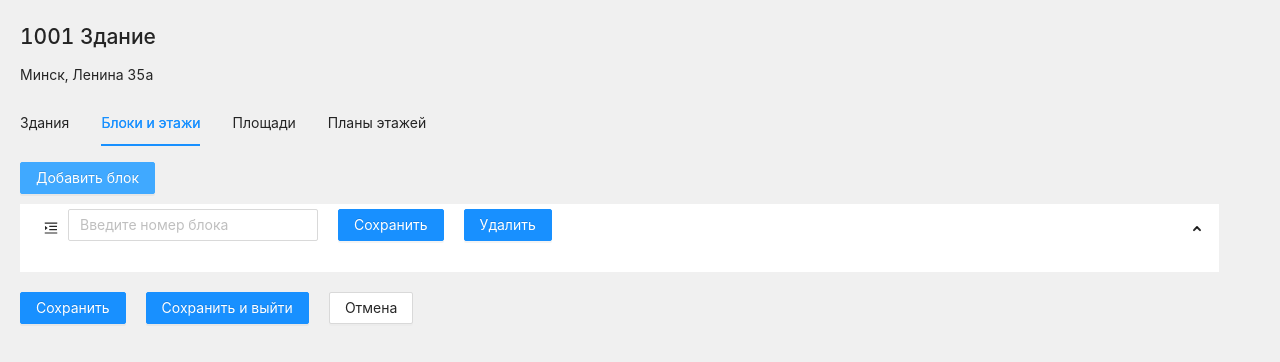
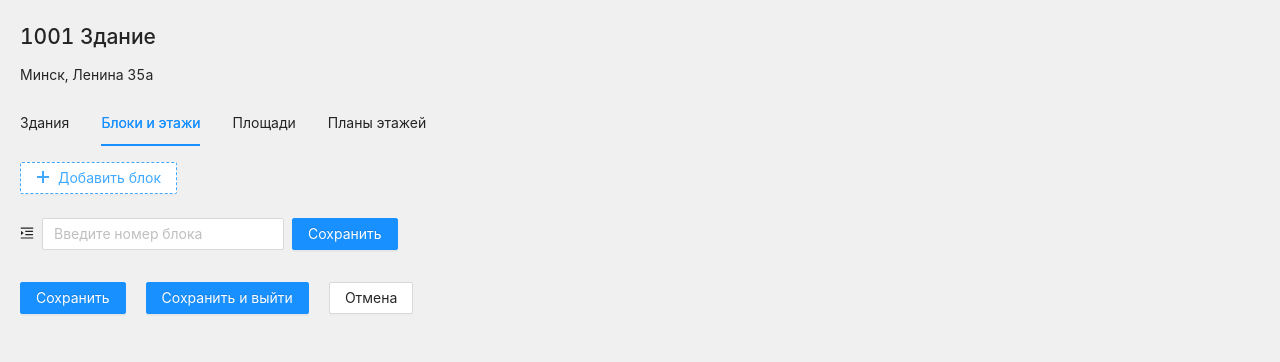
Before and after one commit to enya1407/drawing, a React (Create React App) app: page / in a window 1280 px wide. Both pictures are taken after a click on the button "Добавить блок". Shown: the top 362 px of the page. Built offline with nearby package versions, Linux system fonts and the light colour scheme.

Commit message:
feat: started rewriting from 'menu' to 'list'

```diff
--- a/src/components/BlocksAndFloors/Block/Floor.module.css
+++ b/src/components/BlocksAndFloors/Block/Floor.module.css
@@ -1,6 +1,4 @@
-.subMenu{
-    margin-bottom: 20px;
-}
+
 .button{
 
     margin-left: 20px;
--- a/src/components/BlocksAndFloors/Block/Floor.tsx
+++ b/src/components/BlocksAndFloors/Block/Floor.tsx
@@ -1,11 +1,11 @@
 import React, { useState } from "react";
-import { Button, Input, Menu, Popover } from "antd";
+import { Button, Input, Menu, Popover, Form } from "antd";
 import { MenuUnfoldOutlined } from "@ant-design/icons";
 import style from "./Floor.module.css";
 
 interface EnteredInputType {
-  floorNumber: string | null;
-  initialCost: string | null;
+  floorNumber: string;
+  initialCost: string;
 }
 interface FloorsType {
   id: number;
@@ -26,20 +26,21 @@ interface PropType {
 }
 const Floor = ({ el, blockIndex, floorIndex, block, setBlock }: PropType) => {
   const [enteredInput, setEnteredInput] = useState<EnteredInputType>({
-    floorNumber: null,
-    initialCost: null,
+    floorNumber: "",
+    initialCost: "",
   });
   const [editMode, setEditMode] = useState<boolean>(true);
 
   const enteredInputHandler = (e: any, input: string) => {
-    input === "floorNumber"
-      ? setEnteredInput({ ...enteredInput, floorNumber: e.target.value })
-      : setEnteredInput({ ...enteredInput, initialCost: e.target.value });
+    // input === "floorNumber"
+    //   ? setEnteredInput({ ...enteredInput, floorNumber: e.target.value })
+    //   : setEnteredInput({ ...enteredInput, initialCost: e.target.value });
   };
+
   const saveChangesHandler = () => {
     if (
-      enteredInput.initialCost !== null &&
-      enteredInput.floorNumber !== null
+      enteredInput.initialCost.trim().length > 0 &&
+      enteredInput.floorNumber.trim().length > 0
     ) {
       const newFloorData = {
         ...block[blockIndex].floors[floorIndex],
@@ -53,49 +54,22 @@ const Floor = ({ el, blockIndex, floorIndex, block, setBlock }: PropType) => {
       newBlockArr[blockIndex] = newBlockObj;
       setBlock(newBlockArr);
       setEditMode(false);
+      setEnteredInput({
+        floorNumber: "",
+        initialCost: "",
+      });
     }
   };
+
   const removeChangesHandler = () => {
-    setEnteredInput({ floorNumber: null, initialCost: null });
+    setEnteredInput({ floorNumber: "", initialCost: "" });
     setEditMode(false);
   };
-  const changeButtonHandler = () => {
-    setEditMode(true);
-  };
-  const deleteButtonHandler = () => {
-    const newFloorsArr = block[blockIndex].floors.filter(
-      (el, i) => i !== floorIndex
-    );
-    const newBlockObj = { ...block[blockIndex], floors: newFloorsArr };
-    const newBlockArr = [...block];
-    newBlockArr[blockIndex] = newBlockObj;
-    setBlock(newBlockArr);
-    setEditMode(true);
-  };
-  console.log(editMode);
-  const changeFloors = editMode ? (
-    <div className={style.editing} onClick={deleteButtonHandler}>
-      Удалить
-    </div>
-  ) : (
-    <div>
-      <div className={style.editing} onClick={changeButtonHandler}>
-        Изменить
-      </div>
-      <div className={style.editing} onClick={deleteButtonHandler}>
-        Удалить
-      </div>
-    </div>
-  );
-
-  // const changeFloorNumber =(i)=>{
-  //   setBlock(newBlockArr);
-  // }
 
   const floorNumber = () =>
     editMode ? (
-      <form className={style.inputContainer}>
-        {" "}
+      <>
+        {/*<Form.Item className={style.inputContainer}>*/}
         <Input
           placeholder="Введите номер этажа"
           className={style.input}
@@ -112,6 +86,7 @@ const Floor = ({ el, blockIndex, floorIndex, block, setBlock }: PropType) => {
           }}
           required={true}
         />
+        {/*</Form.Item>*/}
         <Button
           htmlType="submit"
           type="primary"
@@ -127,10 +102,9 @@ const Floor = ({ el, blockIndex, floorIndex, block, setBlock }: PropType) => {
         >
           Удалить
         </Button>
-      </form>
+      </>
     ) : (
       <div className={style.inputContainer}>
-        {" "}
         <span className={style.input}>
           {block[blockIndex].floors[floorIndex].floorNumber}
         </span>
@@ -140,22 +114,54 @@ const Floor = ({ el, blockIndex, floorIndex, block, setBlock }: PropType) => {
       </div>
     );
 
+  const changeButtonHandler = () => {
+    setEditMode(true);
+  };
+
+  const deleteButtonHandler = () => {
+    const newFloorsArr = block[blockIndex].floors.filter(
+      (el, i) => i !== floorIndex
+    );
+    const newBlockObj = { ...block[blockIndex], floors: newFloorsArr };
+    const newBlockArr = [...block];
+    newBlockArr[blockIndex] = newBlockObj;
+    setBlock(newBlockArr);
+    setEditMode(true);
+  };
+
+  const popoverContent = editMode ? (
+    <div className={style.editing} onClick={deleteButtonHandler}>
+      Удалить
+    </div>
+  ) : (
+    <div>
+      <div className={style.editing} onClick={changeButtonHandler}>
+        Изменить
+      </div>
+      <div className={style.editing} onClick={deleteButtonHandler}>
+        Удалить
+      </div>
+    </div>
+  );
+
+  console.log("floor render");
+
   return (
-    <Menu.Item
-      key={el.id}
-      icon={
-        <Popover content={changeFloors}>
-          <MenuUnfoldOutlined />
-        </Popover>
-      }
-      className={
-        editMode
-          ? style.menuItem
-          : `${style.menuItemEditMode} ${style.menuItem}`
-      }
-    >
-      {floorNumber()}
-    </Menu.Item>
+    // <Menu.Item
+    //   key={el.id}
+    //   icon={
+    //     <Popover content={popoverContent}>
+    //       <MenuUnfoldOutlined />
+    //     </Popover>
+    //   }
+    //   className={
+    //     editMode
+    //       ? style.menuItem
+    //       : `${style.menuItemEditMode} ${style.menuItem}`
+    //   }
+    // >
+    // </Menu.Item>
+    <>{floorNumber()}</>
   );
 };
 export default Floor;
--- a/src/components/BlocksAndFloors/BlocksAndFloors.module.css
+++ b/src/components/BlocksAndFloors/BlocksAndFloors.module.css
@@ -11,8 +11,9 @@
     margin-left: 40px;
     margin-bottom: 20px;
 }
-.subMenu :global(.ant-menu-submenu-title ) :nth-child(2){
+.subMenu :global(.ant-menu-submenu-title ) :nth-child(2) div{
     display: inline-block;
+
 }
 .editing:hover{
     cursor: pointer;
--- a/src/components/BlocksAndFloors/BlocksAndFloors.tsx
+++ b/src/components/BlocksAndFloors/BlocksAndFloors.tsx
@@ -1,9 +1,10 @@
 import React, { useState } from "react";
-import { Button, Input, Menu, Popover } from "antd";
+import { Button, Form, Input, Menu, Popover, Space } from "antd";
 import style from "./BlocksAndFloors.module.css";
 import { MenuUnfoldOutlined } from "@ant-design/icons";
 import SubMenu from "antd/es/menu/SubMenu";
 import Floor from "./Block/Floor";
+import { MinusCircleOutlined, PlusOutlined } from "@ant-design/icons";
 
 interface FloorsType {
   id: number;
@@ -13,120 +14,135 @@ interface FloorsType {
 interface BlockType {
   id: number;
   name: string | null;
-  floors: FloorsType[] | [];
+  floors: FloorsType[];
 }
 
 const BlocksAndFloors = () => {
-  const [block, setBlock] = useState<BlockType[] | []>([]);
+  const [block, setBlock] = useState<BlockType[]>([]);
   const [enteredInput, setEnteredInput] = useState<string>("");
-  const [editMode, setEditMode] = useState<boolean[] | []>([]);
+  const [valueEntered, setValueEntered] = useState<number[]>([]);
 
-  const addBlock = () => {
-    if (block.length === 0) {
-      setBlock([{ id: 0, name: null, floors: [] }]);
-      setEditMode([true]);
-    } else {
-      const newBlock: BlockType = {
-        id: block[block.length - 1].id + 1,
-        name: null,
-        floors: [],
-      };
-      setBlock([...block, newBlock]);
-      setEditMode([...editMode, true]);
-    }
+  const addBlock = (key: number, add: any) => {
+    // if (block.length === 0) {
+    //   setBlock([{ id: 0, name: null, floors: [] }]);
+    //   setEditMode([true]);
+    // } else {
+    //   const newBlock: BlockType = {
+    //     id: block[block.length - 1].id + 1,
+    //     name: null,
+    //     floors: [],
+    //   };
+    //   setBlock([...block, newBlock]);
+    //   setEditMode([...editMode, true]);
+    // }
   };
 
-  const addFloors = (indexEl: number) => {
-    const indexlastFloor =
-      block[indexEl].floors[block[indexEl].floors.length - 1]?.id;
+  const addFloors = (blockIndex: number) => {
+    const idLastFloor =
+      block[blockIndex].floors[block[blockIndex].floors.length - 1]?.id;
     const newFloors: FloorsType =
-      block[indexEl].floors.length > 0
-        ? { id: indexlastFloor + 1, floorNumber: null, initialCost: null }
+      block[blockIndex].floors.length > 0
+        ? { id: idLastFloor + 1, floorNumber: null, initialCost: null }
         : { id: 0, floorNumber: null, initialCost: null };
-    const newFloorArr = [...block[indexEl].floors, newFloors];
-    const newBlockObj = { ...block[indexEl], floors: newFloorArr };
-    const newBlockArr = [...block];
-    newBlockArr[indexEl] = newBlockObj;
-    setBlock(newBlockArr);
-  };
-  const changeButtonHandler = (blockIndex: number) => {
-    const newArr = [...editMode];
-    newArr[blockIndex] = true;
-    setEditMode(newArr);
-  };
-  const removeChangesHandler = (blockIndex: number) => {
-    const newArr = [...editMode];
-    newArr[blockIndex] = true;
-    setEditMode(newArr);
-    setEnteredInput("");
-  };
-  const deleteButtonHandler = (blockIndex: number) => {
-    const newBlockArr = block.filter((el, i) => i !== blockIndex);
-    setBlock(newBlockArr);
-    const newArr = editMode.filter((el, i) => i !== blockIndex);
-    setEditMode(newArr);
-  };
-
-  const saveChangesHandler = (blockIndex: number) => {
-    if (enteredInput.length > 0) {
-      const newBlockObj = { ...block[blockIndex], name: enteredInput };
+    const newFloorArr = [...block[blockIndex].floors, newFloors];
+    const newBlockObj = { ...block[blockIndex], floors: newFloorArr };
     const newBlockArr = [...block];
     newBlockArr[blockIndex] = newBlockObj;
     setBlock(newBlockArr);
-      const newArr = [...editMode];
-      newArr[blockIndex] = false;
-      setEditMode(newArr);
-    }
   };
-  const blockNumber = (blockIndex: number) =>
-    editMode[blockIndex] ? (
-      <form className={style.inputContainer}>
-        {" "}
+
+  const saveChangesHandler = (key: number) => {
+    // if (enteredInput.trim().length > 0) {
+    //   const newBlockObj = { ...block[blockIndex], name: enteredInput };
+    //   const newBlockArr = [...block];
+    //   newBlockArr[blockIndex] = newBlockObj;
+    //   setBlock(newBlockArr);
+    //   const newArr = [...editMode];
+    //   newArr[blockIndex] = false;
+    //   setEditMode(newArr);
+    //   setEnteredInput("");
+    // }
+
+    setValueEntered([...valueEntered, key]);
+  };
+  console.log(valueEntered);
+
+  const removeChangesHandler = (key: number) => {
+    // const newArr = [...editMode];
+    // newArr[blockIndex] = true;
+    // setEditMode(newArr);
+    // setEnteredInput("");
+    setValueEntered([...valueEntered, key]);
+  };
+
+  const blockNumber = (blockIndex: number) => (
+    <div className={style.inputContainer}>
+      <Form.Item name={`block ${blockIndex + 1}`}>
+        {valueEntered[blockIndex] ? (
           <Input
             placeholder="Введите номер блока"
+            required={true}
             className={style.input}
             onChange={(e) => {
               setEnteredInput(e.target.value);
             }}
-          required={true}
           />
+        ) : (
+          <Input className={style.input} readOnly={true} bordered={false} />
+        )}
+      </Form.Item>
+      {valueEntered[blockIndex] && (
+        <>
           <Button
-          htmlType="submit"
             type="primary"
             className={style.button}
-          onClick={() => saveChangesHandler(blockIndex)}
+            // onClick={() => saveChangesHandler(blockIndex)}
           >
             Сохранить
           </Button>
           <Button
             type="primary"
             className={style.button}
-          onClick={() => removeChangesHandler(blockIndex)}
+            // onClick={() => removeChangesHandler(blockIndex)}
           >
             Удалить
           </Button>
-      </form>
-    ) : (
-      <div className={style.inputContainer}>
-        {/*{" "}*/}
-        <span className={style.input}>{block[blockIndex].name} </span>
+        </>
+      )}
     </div>
   );
 
-  const changeBlocks = (blockIndex: number) =>
-    block.length === 1 ? (
-      <div onClick={() => changeButtonHandler(blockIndex)}>Изменить</div>
+  const changeButtonHandler = (key: number) => {
+    // const newArr = [...editMode];
+    // newArr[blockIndex] = true;
+    const newArr = valueEntered.filter((el) => el !== key);
+    setValueEntered([...newArr]);
+  };
+
+  const deleteButtonHandler = (key: number, remove: any) => {
+    console.log("key", key);
+    remove(key);
+
+    const newArr = valueEntered.filter((el) => el !== key);
+    setValueEntered([...newArr]);
+
+    // const newBlockArr = block.filter((el, i) => i !== blockIndex);
+    //     // setBlock(newBlockArr);
+    //     // const newArr = valueEntered.filter((el, i) => i !== blockIndex);
+    //     // setValueEntered(newArr);
+  };
+
+  const popoverContent = (key: number, remove: any) =>
+    !valueEntered.includes(key) ? (
+      <div onClick={() => deleteButtonHandler(key, remove)}>Удалить</div>
     ) : (
       <div>
-        <div
-          className={style.editing}
-          onClick={() => changeButtonHandler(blockIndex)}
-        >
+        <div className={style.editing} onClick={() => changeButtonHandler(key)}>
           Изменить
         </div>
         <div
           className={style.editing}
-          onClick={() => deleteButtonHandler(blockIndex)}
+          onClick={() => deleteButtonHandler(key, remove)}
         >
           Удалить
         </div>
@@ -134,58 +150,103 @@ const BlocksAndFloors = () => {
     );
 
   return (
-    <div>
-      <Button type="primary" className={style.button} onClick={addBlock}>
+    <Form.List name="blocks">
+      {(fields, { add, remove }) => (
+        <>
+          <Form.Item>
+            <Button type="dashed" onClick={() => add()} icon={<PlusOutlined />}>
               Добавить блок
             </Button>
-      <Menu
-        defaultSelectedKeys={["1"]}
-        defaultOpenKeys={["sub1"]}
-        mode="inline"
-        className={style.subMenu}
+          </Form.Item>
+          {fields.map(({ key, name, fieldKey, ...restField }) => (
+            <Space
+              key={key}
+              style={{ display: "flex", marginBottom: 8 }}
+              align="baseline"
             >
-        {block.length > 0 &&
-          block.map((el: BlockType, blockIndex: number) => {
-            return (
-              <SubMenu
-                key={`sub${el.id + 1}`}
-                icon={
-                  <Popover content={() => changeBlocks(blockIndex)}>
+              <Popover
+                content={() => popoverContent(fieldKey, remove)}
+                trigger="click"
+              >
                 <MenuUnfoldOutlined />
               </Popover>
-                }
-                className={style.subMenu}
-                title={blockNumber(blockIndex)}
+              <Form.Item
+                {...restField}
+                name={[name, `блок ${fieldKey + 1}`]}
+                rules={[{ required: true, message: "Заполните это поле" }]}
               >
-                {!editMode[blockIndex] && (
+                {console.log(fields)}
+                {!valueEntered.includes(fieldKey) ? (
+                  <Input placeholder="Введите номер блока" required={true} />
+                ) : (
+                  <Input
+                    className={style.input}
+                    readOnly={true}
+                    bordered={false}
+                  />
+                )}
+              </Form.Item>
+              {!valueEntered.includes(fieldKey) && (
                 <Button
                   type="primary"
-                    className={style.button2}
-                    onClick={() => addFloors(blockIndex)}
+                  className={style.button}
+                  onClick={() => saveChangesHandler(fieldKey)}
                 >
-                    Добавить этаж
+                  Сохранить
                 </Button>
               )}
-                {block[blockIndex].floors &&
-                  block[blockIndex].floors.map(
-                    (el: FloorsType, floorIndex: number) => {
-                      return (
-                        <Floor
-                          key={floorIndex}
-                          el={el}
-                          blockIndex={blockIndex}
-                          floorIndex={floorIndex}
-                          block={block}
-                          setBlock={setBlock}
-                        ></Floor>
-                      );
-                    }
+            </Space>
+          ))}
+        </>
       )}
-              </SubMenu>
-            );
-          })}
-      </Menu>
-    </div>
+    </Form.List>
+    // <div>
+    //   <Button type="primary" className={style.button} onClick={addBlock}>
+    //     Добавить блок
+    //   </Button>
+    //   <div>
+    //     {block.length > 0 &&
+    //       block.map((el: BlockType, blockIndex: number) => {
+    //         return (
+    //           <div
+    //             key={`sub${el.id + 1}`}
+    //             // icon={
+    //             //   <Popover content={() => popoverContent(blockIndex)}>
+    //             //     <MenuUnfoldOutlined />
+    //             //   </Popover>
+    //             // }
+    //             // title={}
+    //             className={style.subMenu}
+    //           >
+    //             {blockNumber(blockIndex)}
+    //             {!editMode[blockIndex] && (
+    //               <Button
+    //                 type="primary"
+    //                 className={style.button2}
+    //                 onClick={() => addFloors(blockIndex)}
+    //               >
+    //                 Добавить этаж
+    //               </Button>
+    //             )}
+    //             {block[blockIndex].floors?.map(
+    //               (el: FloorsType, floorIndex: number) => {
+    //                 return (
+    //                   <Floor
+    //                     key={floorIndex}
+    //                     el={el}
+    //                     blockIndex={blockIndex}
+    //                     floorIndex={floorIndex}
+    //                     block={block}
+    //                     setBlock={setBlock}
+    //                   />
+    //                 );
+    //               }
+    //             )}
+    //           </div>
+    //         );
+    //       })}
+    //   </div>
+    // </div>
   );
 };
 
--- a/src/components/Building/Building.module.css
+++ b/src/components/Building/Building.module.css
@@ -12,6 +12,7 @@
 .form1{
     flex-wrap: wrap;
     display: flex;
+
     justify-content: space-between;
 }
 
--- a/src/components/CardBuilding.tsx
+++ b/src/components/CardBuilding.tsx
@@ -4,7 +4,7 @@ import Squares from "./Squares/Squares";
 import BlocksAndFloors from "./BlocksAndFloors/BlocksAndFloors";
 import Building from "./Building/Building";
 import style from "./CardBuilding.module.css";
-import { Button, Tabs } from "antd";
+import { Button, Tabs, Form } from "antd";
 const { TabPane } = Tabs;
 
 const CardBuilding = () => {
@@ -13,6 +13,22 @@ const CardBuilding = () => {
       <div className={style.tabsContainer}>
         <h2>1001 Здание</h2>
         <p>Минск, Ленина 35а</p>
+
+        <Form
+          name="form"
+          // onFieldsChange={(changedFields, allFields) => {
+          //   console.log("fields", changedFields, allFields);
+          // }}
+          onFinishFailed={(info) => {
+            console.log("finish failed", info);
+          }}
+          onFinish={(info) => {
+            console.log("finish", info);
+          }}
+          onValuesChange={(changedValues, allValues) => {
+            console.log("values", changedValues, allValues);
+          }}
+        >
           <Tabs defaultActiveKey="2">
             <TabPane tab="Здания" key="1">
               <Building />
@@ -27,15 +43,16 @@ const CardBuilding = () => {
               <FloorPlans />
             </TabPane>
           </Tabs>
-      </div>
           <div className={`style.buttonWrapper`}>
-        <Button type="primary" className={style.button}>
+            <Button type="primary" htmlType="submit" className={style.button}>
               Сохранить
             </Button>
-        <Button type="primary" className={style.button}>
+            <Button type="primary" htmlType="submit" className={style.button}>
               Сохранить и выйти
             </Button>
             <Button className={style.button}>Отмена</Button>
+          </div>
+        </Form>
       </div>
     </div>
   );
```
Also changed, not shown: src/components/Building/Building.tsx (+16 -25 lines), src/components/FloorPlans/FloorPlans.tsx (+9 -9 lines), src/components/Squares/Squares.tsx (+54 -1 lines). Lines whose indentation alone changed are shown as unchanged.
